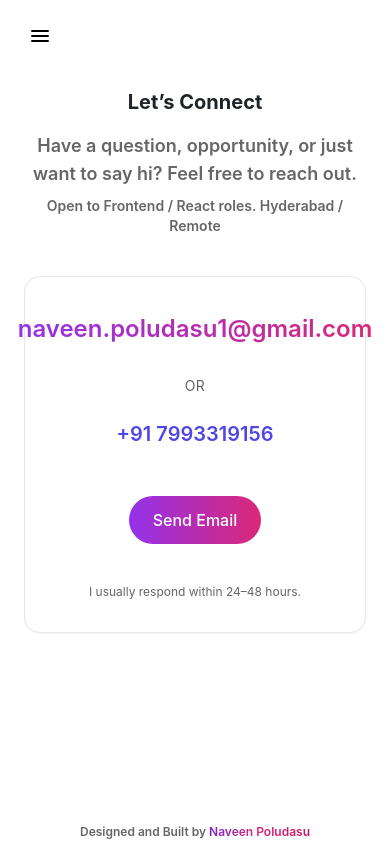
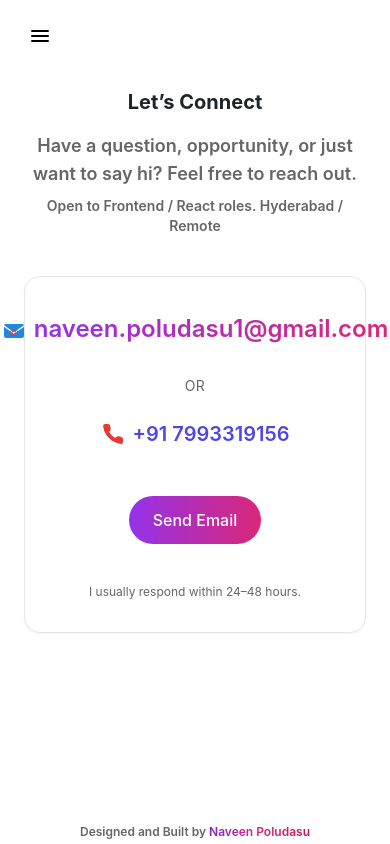
Before and after one commit to npoludasu/react-portfolio-website, a React (Create React App) app: page /contact in a window 390 px wide. Built offline with nearby package versions, Linux system fonts and the light colour scheme.

Commit message:
Style:Add email and phone icons to contact section

```diff
--- a/src/pages/Contact.js
+++ b/src/pages/Contact.js
@@ -1,5 +1,7 @@
 import React from "react";
 import { contactDetails } from "../data/details";
+import emailIcon from "../assets/icons/email.svg";
+import telephone from "../assets/icons/telephone.svg";
 
 function Contact() {
   const { email, phone } = contactDetails;
@@ -27,6 +29,7 @@ function Contact() {
             aria-label="Send email to Naveen"
             className="flex items-center justify-center gap-2"
           >
+            <img src={emailIcon} alt=""></img>
             <span
               className="flex text-2xl md:text-3xl font-semibold
                  bg-gradient-to-r from-purple-600 to-pink-600
@@ -53,6 +56,7 @@ function Contact() {
                          hover:underline transition
                          flex items-center justify-center gap-2"
           >
+            <img src={telephone} alt=""></img>
             {phone}
           </a>
 
```
